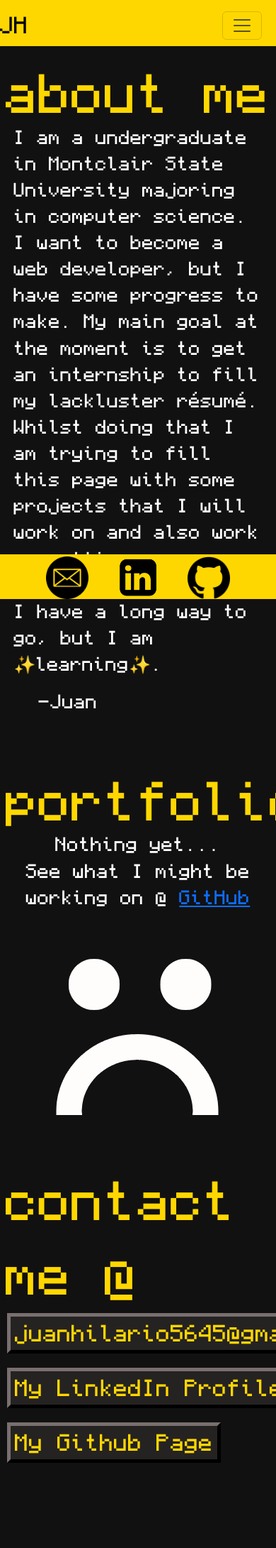
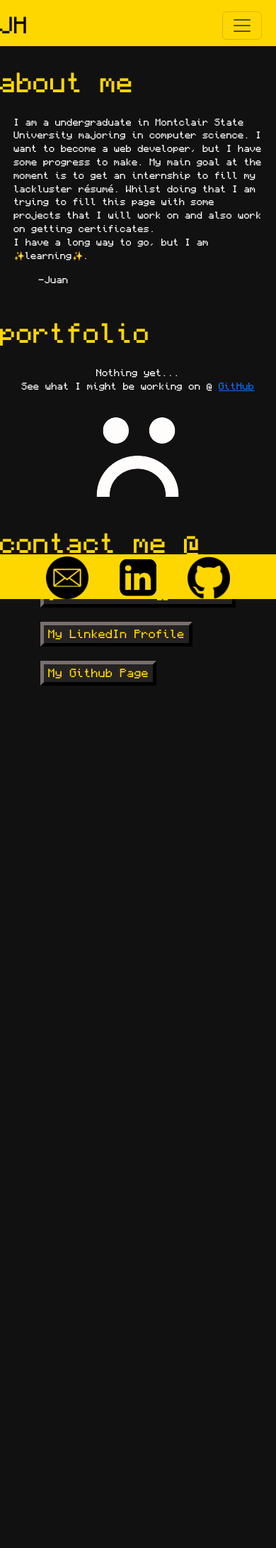
Before and after one commit to Juan-Hilario/PersonalWebsite, a Django app: page / in a window 390 px wide; the page is wider, and only the part inside the window is pictured. Shown: the top 2181 px of that part at 71% size. After the commit the page ends 966 px from the top of that part, so only its background shows below. Run offline with Django 4.2, Linux system fonts and the light colour scheme.

Commit message:
Fixed Viewport issue
The navbar collapse button was being hidden by the margin. Fixed by changing the size of all the elements as the viewport width gets smaller.
Also changed which side the copier email alert shows up on, as it messes with the collapse button.

```diff
--- a/PersonalWebsite/htmlManager/static/styles.css
+++ b/PersonalWebsite/htmlManager/static/styles.css
@@ -93,8 +93,8 @@ p {
 /* About Me*/
 
 #aboutMe {
-  height: fit-content;
-  width: fit-content;
+  height: 33%;
+  /* width: fit-content; */
   padding-top: 50px;
 }
 .contentStyle1 {
@@ -103,12 +103,8 @@ p {
   top: 60%;
   font-size: 25px;
   margin: 5% 5% 10% 5%;
-}
-#topContent {
   display: flex;
-  position: relative;
   flex-wrap: wrap;
-  gap: 20px;
 }
 
 /* Portfolio */
@@ -119,6 +115,9 @@ p {
   top: 60%;
   font-size: 25px;
   margin: 5% 5% 10% 5%;
+}
+.noContentStyle img {
+  height: 250px;
 }
 
 /* Contact */
@@ -150,25 +149,28 @@ p {
 }
 
 .alert-box {
+  background-color: var(--secondary-color);
+  color: var(--primary-color);
   position: absolute;
-  right: 0px;
+  left: -283px;
   font-size: 20px;
-  padding: 15px 15px 15px 15px;
+  padding: 15px;
+  border-color: #252222;
+  border-width: 20px;
   border-radius: 26px;
   text-align: center;
-  z-index: 10;
+  z-index: 12;
+  text-shadow: 7px 10px 1px rgba(23, 21, 21, 0.4),
+    -7px -10px 1px rgba(23, 21, 21, 0.4);
 }
-.alert-box.color {
-  background-color: var(--secondary-color);
-  color: var(--text-color);
-}
+
 .alert-box.hidden {
   background-color: transparent;
   color: transparent;
 }
 .alert-box .close-alert {
   position: absolute;
-  right: 10px;
+  left: 100%;
   top: 15px;
   cursor: pointer;
   z-index: 12;
@@ -180,21 +182,24 @@ p {
 
 @keyframes showAlert {
   from {
+    transform: translateX(-85%);
+  }
+  to {
+    transform: translateX(100%);
+  }
+}
+.alert-box.hide {
+  animation-name: hideAlert;
+  animation-duration: 6s;
+  animation-timing-function: ease;
+  /* animation: hideAlert 3s ease forwards; */
+}
+@keyframes hideAlert {
+  from {
     transform: translateX(100%);
   }
   to {
-    transform: translateX(0%);
-  }
-}
-.alert-box.hide {
-  animation: hideAlert 3s ease forwards;
-}
-@keyframes hideAlert {
-  from {
-    transform: translateX(0%);
-  }
-  to {
-    transform: translateX(100%);
+    transform: translateX(-100%);
   }
 }
 
@@ -225,7 +230,11 @@ footer {
 }
 
 /* Screen Sizes */
-
+@media (max-width: 768px) {
+  #aboutMe {
+    padding-top: 90px;
+  }
+}
 @media (max-width: 770px) {
   /*When screen width is max 770: all the css below  */
   /* #titleDiv {
@@ -234,10 +243,10 @@ footer {
     top: 60px;
   } */
 
-  .subHeading {
+  /* .subHeading {
     font-size: 50;
     top: 30px;
-  }
+  } */
   /* #aboutMe,
   #Portfolio,
   #Contact {
@@ -246,9 +255,58 @@ footer {
     place-content: center;
   } */
   .subHeading {
-    width: 374px;
     margin: auto;
     place-content: center;
+  }
+  .contentStyle1,
+  .noContentStyle {
+    font-size: 3.247vw;
+  }
+  .subHeading {
+    font-size: 9.091vw;
+  }
+  .contactButton {
+    border-width: 5px;
+
+    font-size: 3.9vw;
+    justify-content: center;
+  }
+  .noContentStyle img {
+    height: 32.47vw;
+  }
+  .alert-box {
+    left: -36.8vw;
+    border-width: 2.599vw;
+    font-size: 2.599vw;
+    padding: 1.948vw;
+    text-shadow: 0.909vw 1.299vw 0.13vw rgba(23, 21, 21, 0.4),
+      -0.909vw -1.299vw 0.13vw rgba(23, 21, 21, 0.4);
+  }
+}
+@media (max-width: 374px) {
+  .contentStyle1,
+  .noContentStyle {
+    font-size: 12px;
+  }
+  .subHeading {
+    font-size: 34px;
+  }
+  .contactButton {
+    border-width: 5px;
+
+    font-size: 14px;
+    justify-content: center;
+  }
+  .noContentStyle img {
+    height: 120px;
+  }
+  .alert-box {
+    left: -137.45px;
+    border-width: 9.72px;
+    font-size: 9.72px;
+    padding: 7.286px;
+    text-shadow: 3.4px 4.86px 0.49px rgba(23, 21, 21, 0.4),
+      -3.4px -4.86px 0.49px rgba(23, 21, 21, 0.4);
   }
 }
 
--- a/PersonalWebsite/htmlManager/templates/htmlManager/index.html
+++ b/PersonalWebsite/htmlManager/templates/htmlManager/index.html
@@ -1,38 +1,7 @@
 {% extends "htmlManager/layout.html" %} {% load static %} {% block content %}
 <div id="aboutMe">
-  <div id="topContent">
     <div class="subHeading">about me</div>
-    <!-- <div class="portrait">
-        <figure>
-        <div
-          style="
-            width: fit-content;
-            border-style: solid;
-            border-color: goldenrod;
-            border-width: 15px;
-          "
-        >
-          <div
-            style="
-              width: fit-content;
-              margin: 0 auto;
-              border-style: solid;
-              border-color: rgb(168, 127, 24);
-              border-width: 20px;
-            "
-          >
-            <img
-              src="{% static '/assets/img/IMG_1118.jpg' %}"
-              alt=""
-              height="auto"
-              width="250px"
-            />
-          </div>
-        </div>
-                <figcaption style="text-align:center; color: white;">Me and My Sweet, Beautiful Girlfriend</figcaption>
-      </figure>
-    </div> -->
-  </div>
+
 
   <div class="contentStyle1">
     <p>
@@ -55,7 +24,6 @@
       Nothing yet... <br />See what I might be working on @
       <a href="https://github.com/Juan-Hilario">GitHub</a><br /><br />
       <img
-        style="height: 250px"
         src="{% static '/assets/img/notHappy.png' %}"
         alt=""
       />
@@ -101,7 +69,7 @@
 
 <div id="Contact">
     <div class="subHeading">contact me @</div>
-  <div class="alert-box color hidden">Copied to Clipboard</div>
+  <div class="alert-box hidden">Copied to Clipboard</div>
 
   <div class="contactList" >
     <div class="contactButtonDiv">
```
Also changed, not shown: 1 other file.
